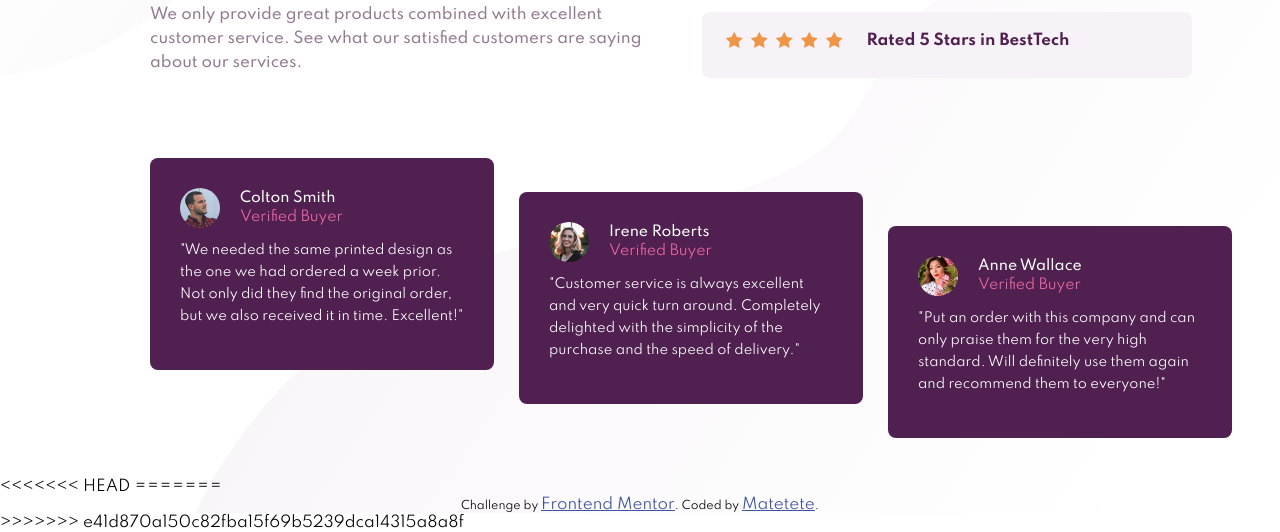
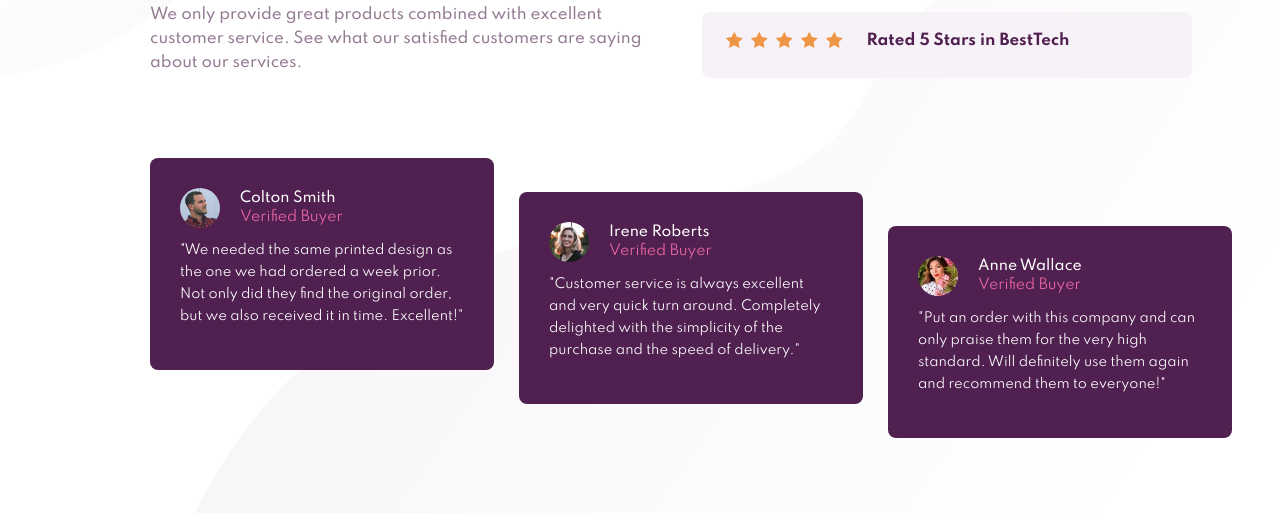
Before and after one commit to Matetete/social-proof-section, a plain HTML site: page index.html in a window 1280 px wide. Shown: the part 287-819 px from the top of the page. Drawn offline with Linux system fonts and the light colour scheme.

Commit message:
algunos bugs corregidos

```diff
--- a/index.html
+++ b/index.html
@@ -89,16 +89,6 @@
       standard. Will definitely use them again and recommend them to everyone!"</p>
     </div>
   </div>
-<<<<<<< HEAD
-
-=======
-  <div class="attribution">
-      Challenge by
-      <a href="https://www.frontendmentor.io?ref=challenge" target="_blank"
-        >Frontend Mentor</a
-      >. Coded by <a href="#">Matetete</a>.
-   </div>
->>>>>>> e41d870a150c82fba15f69b5239dca14315a8a8f
   <picture>
   <source srcset="./images/bg-pattern-bottom-desktop.svg" media="(min-width: 900px)">
   <img class="bottom-mobile" src="./images/bg-pattern-bottom-mobile.svg">
```
